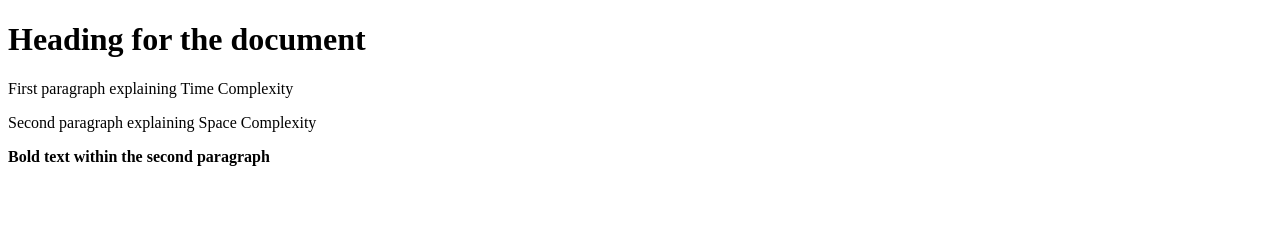
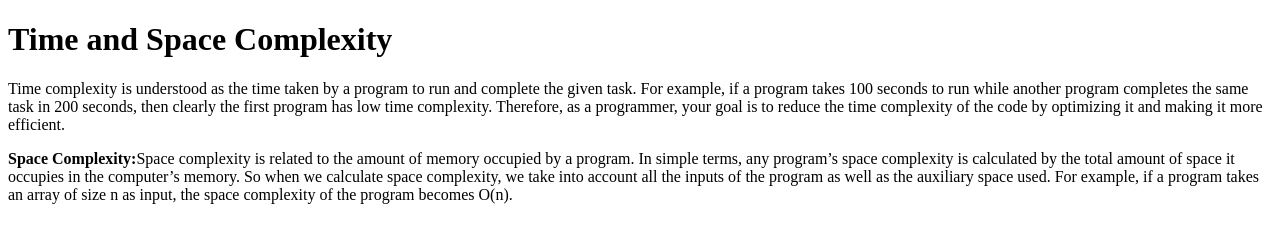
Before and after one commit to acciojob/time-and-space-complexity-KJanaki-12, a website: page main.html in a window 1280 px wide. Drawn offline with Linux system fonts and the light colour scheme.

Commit message:
created a submission

```diff
--- a/main.html
+++ b/main.html
@@ -8,10 +8,10 @@
 
 <body>
 	<!-- the entire body must be written by student -->
-	<h1>Heading for the document</h1>
-	<p>First paragraph explaining Time Complexity</p>
-	<p>Second paragraph explaining Space Complexity</p>
-	<b>Bold text within the second paragraph</b>
+	<h1>Time and Space Complexity</h1>
+	<p>Time complexity is understood as the time taken by a program to run and complete the given task. For example, if a program takes 100 seconds to run while another program completes the same task in 200 seconds, then clearly the first program has low time complexity. Therefore, as a programmer, your goal is to reduce the time complexity of the code by optimizing it and making it more efficient.</p>
+	<p><b>Space Complexity:</b>Space complexity is related to the amount of memory occupied by a program. In simple terms, any program’s space complexity is calculated by the total amount of space it occupies in the computer’s memory. So when we calculate space complexity, we take into account all the inputs of the program as well as the auxiliary space used. For example, if a program takes an array of size n as input, the space complexity of the program becomes O(n).</p>
+	<!-- <b>Bold text within the second paragraph</b> -->
     <script type="text/javascript" src="./script.js">
 </script>
 
```
